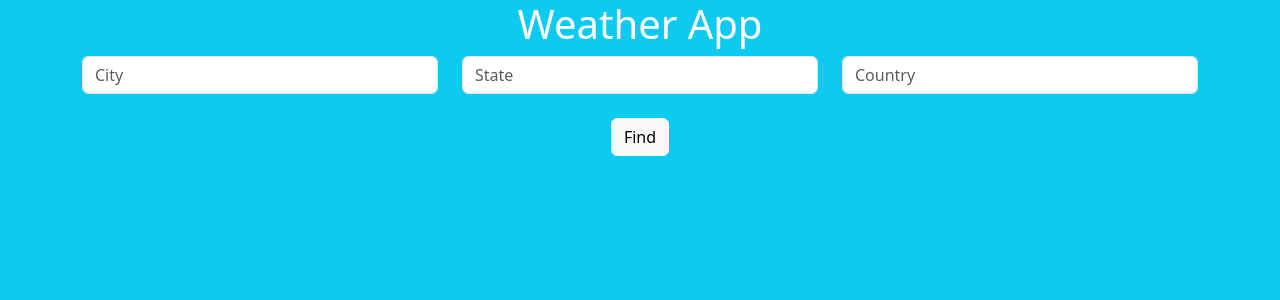
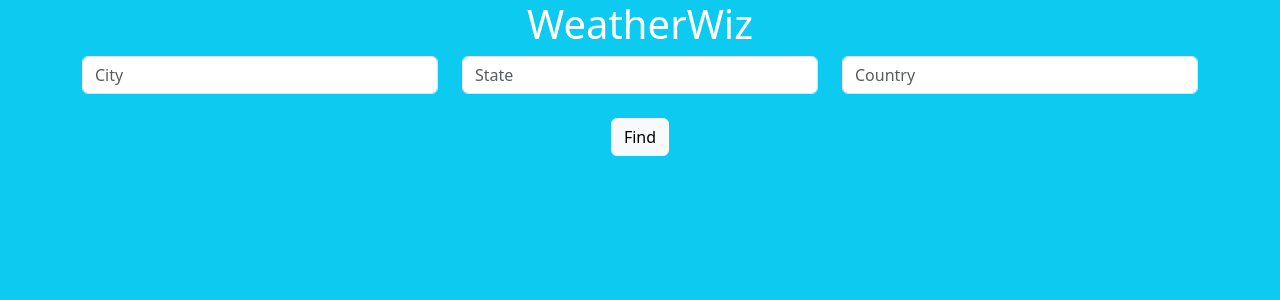
Before and after one commit to Nilmil0838/Weather-App, a Flask app: page / in a window 1280 px wide. Shown: the top 300 px of the page. Run offline with Flask 3, Linux system fonts and the light colour scheme.

Commit message:
Update index.html

```diff
--- a/templates/index.html
+++ b/templates/index.html
@@ -3,7 +3,7 @@
 <head>
     <meta charset="UTF-8">
     <meta name="viewport" content="width=device-width, initial-scale=1.0">
-    <title>Weather App</title>
+    <title>WeatherWiz</title>
     <link href="https://cdn.jsdelivr.net/npm/bootstrap@5.3.2/dist/css/bootstrap.min.css" rel="stylesheet" integrity="sha384-T3c6CoIi6uLrA9TneNEoa7RxnatzjcDSCmG1MXxSR1GAsXEV/Dwwykc2MPK8M2HN" crossorigin="anonymous">
     <style>
     </style>
@@ -11,7 +11,7 @@
 <body class="bg-info text-white">
 
     <div class="text-center">
-        <h1 class="heading">Weather App</h1>
+        <h1 class="heading">WeatherWiz</h1>
         <div>
             <form action="/" method="post">
                 <div class="container">
```
